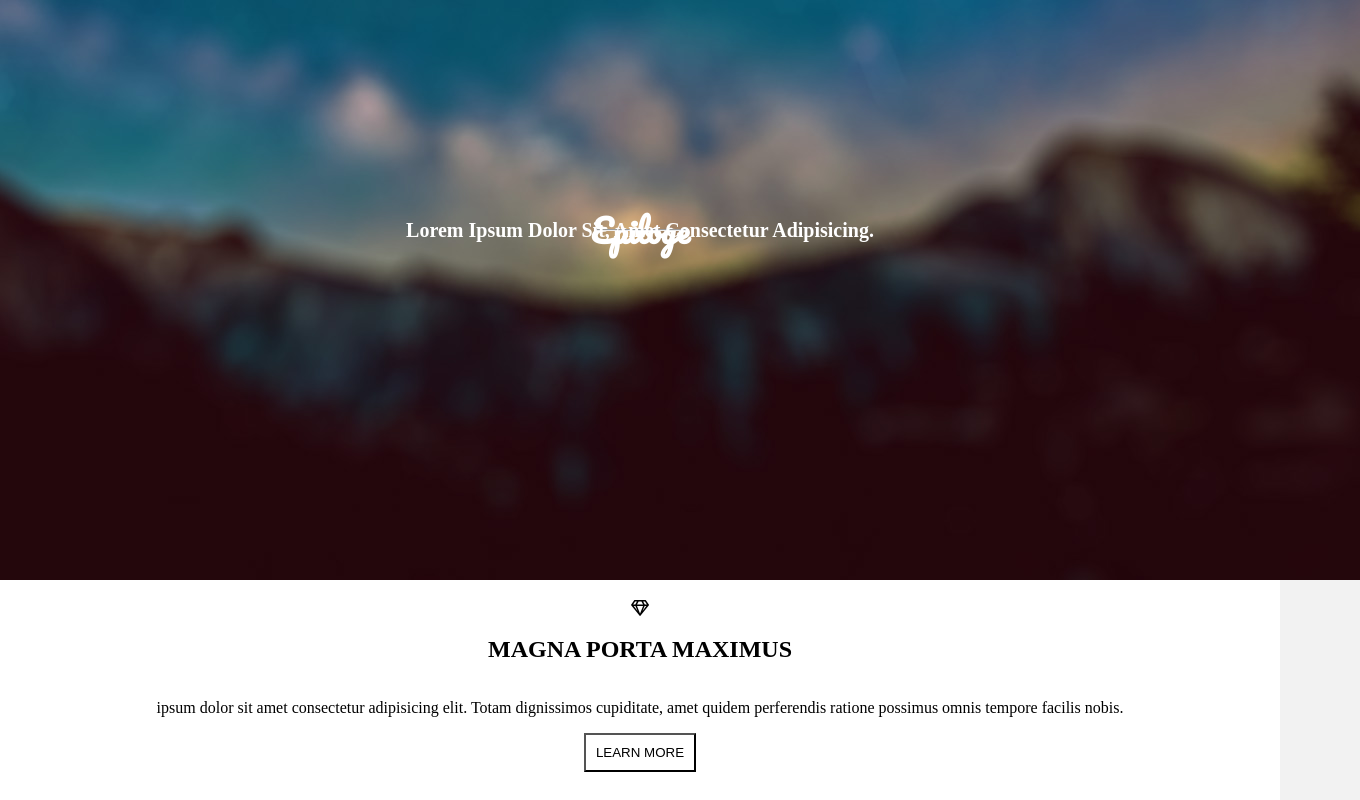
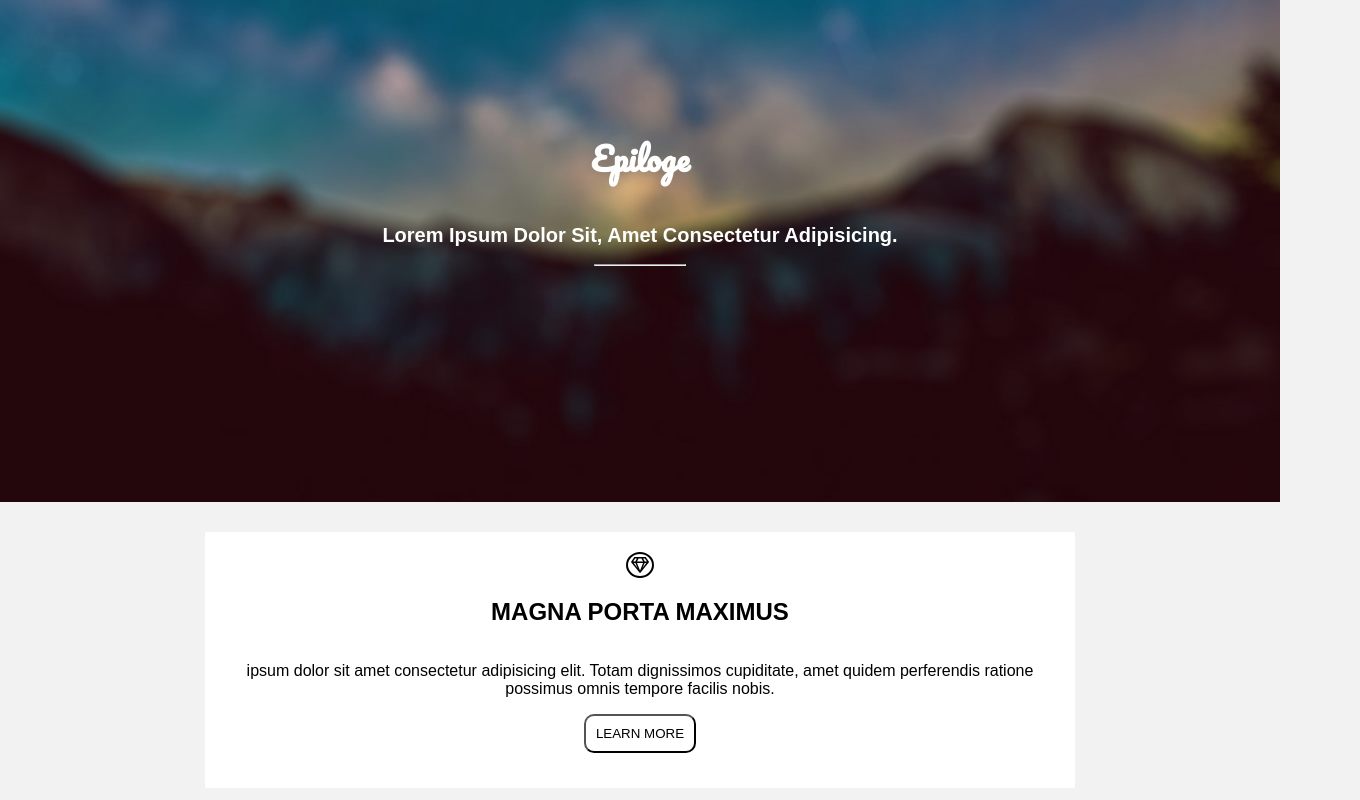
Before and after one commit to JamilaaH/html-css-epilogue-exercice, a plain HTML site: page index.html in a window 1280 px wide. Shown: the part 120-920 px from the top of the page, 1360 px wide, since content can reach past the window. Drawn offline with Linux system fonts and the light colour scheme.

Commit message:
fin site

```diff
--- a/public/css/style.css
+++ b/public/css/style.css
@@ -1,15 +1,24 @@
 body {
     background-color: #F2F2F2;
     margin: 0;
+    font-family: Arial, Helvetica, sans-serif;
 }
 
+
+button:hover {
+    color: red;
+    border: red solid 2px;
+}
 /* banniere */
 .banner {
-    margin: 0 10%;
     position: relative;
-    display: flex;
+    /* display: flex;
     justify-content: center ;
-    align-items: center;
+    align-items: center; */
+}
+
+header .banner img {
+    width: 100%;
 }
 
 .banner h1, h4 {
@@ -21,22 +30,42 @@ body {
 }
 .banner h4{
     font-size: 20px;
+    top: 55%;
+    left: 50%;
+    transform:translateX(-50%);
 }
 .banner h1{
     font-family: 'Pacifico', cursive;
+    top:40%;
+    left: 50%;
+    transform:translateX(-50%);
 }
 
 .banner hr {
     position: absolute;
     color: white;
     width: 90px;
+    top:60%;
+    left: 50%;
+    transform:translateX(-50%);
+
 }
 
 /* section 1 */
+section:nth-of-type(1) {
+    margin: 26px 16%;
+}
 
 
+section:nth-of-type(1) .sect1div1 .far {
+    padding: 3px;
+    border: 2px solid black;
+    border-radius: 50%;
+
+}
 section:nth-of-type(1) .sect1div1 {
-    padding: 20px 0;
+    text-align: center;
+    padding: 20px;
     /* width: 70%; */
     background-color: white;
     display: flex;
@@ -45,6 +74,7 @@ section:nth-of-type(1) .sect1div1 {
     align-items: center;
 }
 section:nth-of-type(1) .sect1div1 button {
+    border-radius: 10px;
     padding: 10px;
     background-color: white;
     margin-bottom: 15px;
@@ -65,6 +95,8 @@ section:nth-of-type(2) .divcart {
     margin: 20px;
     text-align: center;
     background-color: white;
+    overflow: hidden;
+
 }
 section:nth-of-type(2) .divcart p {
     padding: 7px;
@@ -98,6 +130,7 @@ section:nth-of-type(2) .divcart button {
     padding: 10px;
     background-color: white;
     margin-bottom: 15px;
+    border-radius: 10px;
 }
 
 /*  section 3*/
@@ -108,9 +141,28 @@ section:nth-of-type(3) .sect3div1 {
     align-items: center;
     justify-content: center;
 }
+section:nth-of-type(3) .sect3div1 button{
+    padding: 10px;
+    margin-bottom: 15px;
+    border-radius: 10px;
+}
+
 section:nth-of-type(3) hr {
     margin-top: 8%;
     width: 100px;
 }
 
 /* footer */
+footer {
+    display: flex;
+    flex-direction: column;
+    align-items: center;
+    justify-content: center;
+}
+
+footer ul li{
+    display: inline;
+}
+footer ul li i{
+    margin: 0 4px;
+}
```
